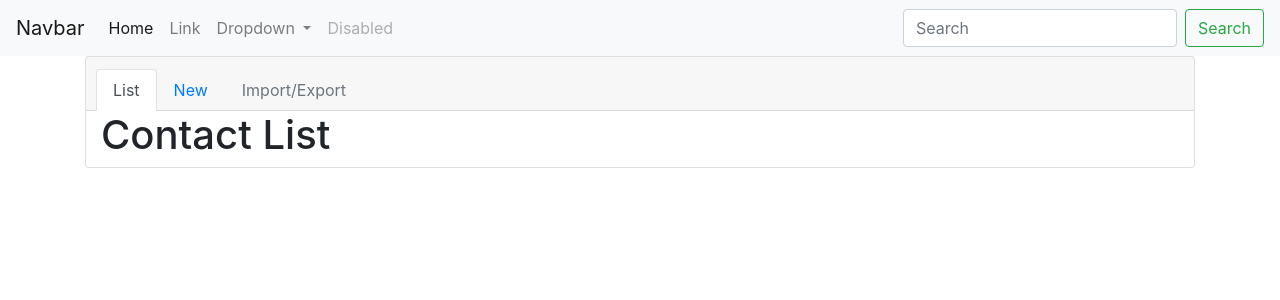
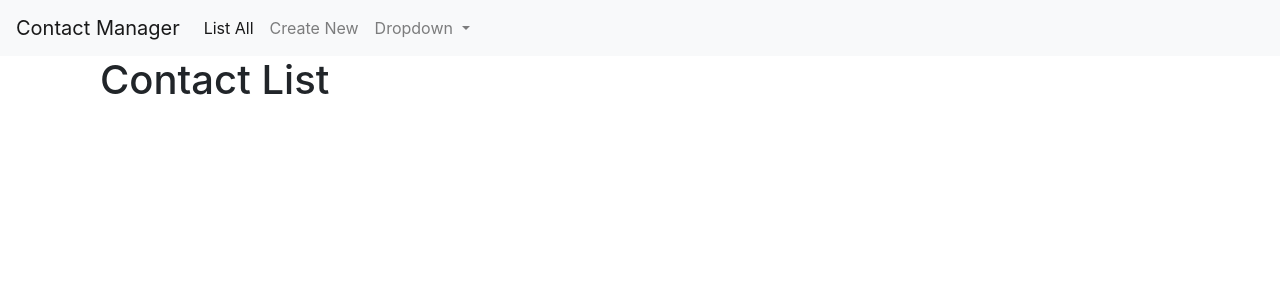
Before and after one commit to sam83045/ngContacts, an Angular app: page /list in a window 1280 px wide. Shown: the top 300 px of the page. Built offline with nearby package versions, Linux system fonts and the light colour scheme.

Commit message:
navbar updated

```diff
--- a/src/app/nav-pages/nav-pages.component.html
+++ b/src/app/nav-pages/nav-pages.component.html
@@ -1,19 +1,23 @@
 <nav class="navbar navbar-expand-lg navbar-light bg-light">
-  <a class="navbar-brand" href="#">Navbar</a>
-  <button class="navbar-toggler" type="button" data-toggle="collapse" data-target="#navbarSupportedContent" aria-controls="navbarSupportedContent" aria-expanded="false" aria-label="Toggle navigation">
+  <!-- Logo -->
+  <a class="navbar-brand" routerLink="list">Contact Manager</a>
+  <!-- Mobile Navbar button -->
+  <button class="navbar-toggler" type="button" data-toggle="collapse" data-target="#navbarSupportedContent"
+    aria-controls="navbarSupportedContent" aria-expanded="false" aria-label="Toggle navigation">
     <span class="navbar-toggler-icon"></span>
   </button>
-
+  <!-- Nav Pages -->
   <div class="collapse navbar-collapse" id="navbarSupportedContent">
     <ul class="navbar-nav mr-auto">
-      <li class="nav-item active">
-        <a class="nav-link" href="#">Home <span class="sr-only">(current)</span></a>
+      <li class="nav-item">
+        <a class="nav-link" routerLink="list" routerLinkActive="active">List All</a>
       </li>
       <li class="nav-item">
-        <a class="nav-link" href="#">Link</a>
+        <a class="nav-link" routerLink="new" routerLinkActive="active">Create New</a>
       </li>
-      <li class="nav-item dropdown">
-        <a class="nav-link dropdown-toggle" href="#" id="navbarDropdown" role="button" data-toggle="dropdown" aria-haspopup="true" aria-expanded="false">
+      <li class="nav-item dropdown pull-right">
+        <a class="nav-link dropdown-toggle" href="#" id="navbarDropdown" role="button" data-toggle="dropdown"
+          aria-haspopup="true" aria-expanded="false">
           Dropdown
         </a>
         <div class="dropdown-menu" aria-labelledby="navbarDropdown">
@@ -23,14 +27,7 @@
           <a class="dropdown-item" href="#">Something else here</a>
         </div>
       </li>
-      <li class="nav-item">
-        <a class="nav-link disabled" href="#">Disabled</a>
-      </li>
     </ul>
-    <form class="form-inline my-2 my-lg-0">
-      <input class="form-control mr-sm-2" type="search" placeholder="Search" aria-label="Search">
-      <button class="btn btn-outline-success my-2 my-sm-0" type="submit">Search</button>
-    </form>
   </div>
 </nav>
 
@@ -38,22 +35,7 @@
 <div class="container">
   <div class="row">
     <div class="col-md-12">
-      <div class="card">
-        <div class="card-header">
-          <ul class="nav nav-tabs card-header-tabs">
-            <li class="nav-item">
-              <a class="nav-link" routerLinkActive="active" routerLink="list">List</a>
-            </li>
-            <li class="nav-item">
-              <a class="nav-link" routerLinkActive="active" routerLink="new">New</a>
-            </li>
-            <li class="nav-item">
-              <a class="nav-link disabled" href="javascript:void(0)">Import/Export</a>
-            </li>
-          </ul>
-        </div>
-        <router-outlet></router-outlet>
-      </div>
+      <router-outlet></router-outlet>
     </div>
   </div>
 </div>
--- a/src/index.html
+++ b/src/index.html
@@ -2,7 +2,7 @@
 <html lang="en">
 <head>
   <meta charset="utf-8">
-  <title>NgContact</title>
+  <title>Contact Manager</title>
   <base href="/">
 
   <meta name="viewport" content="width=device-width, initial-scale=1">
```
